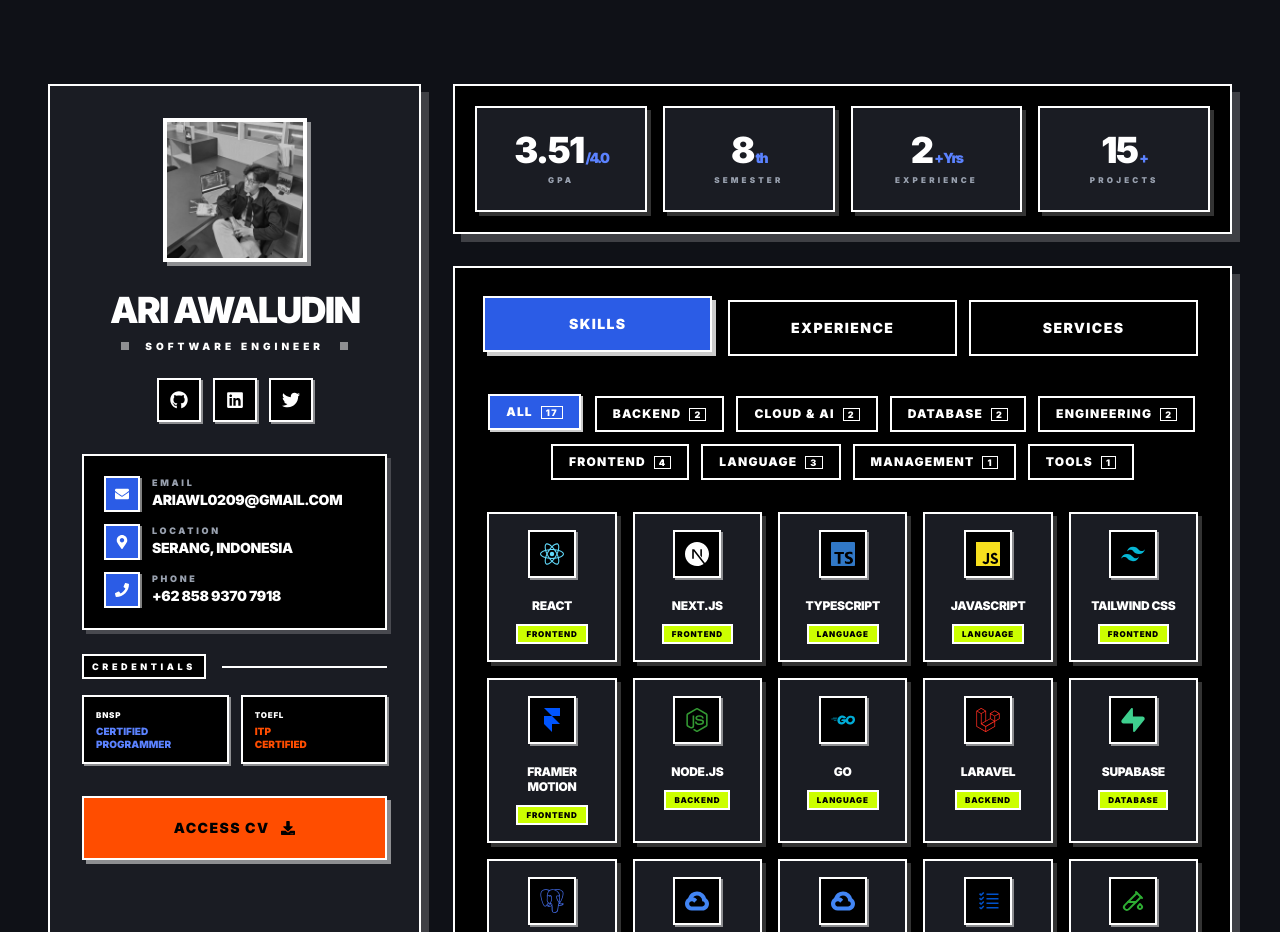
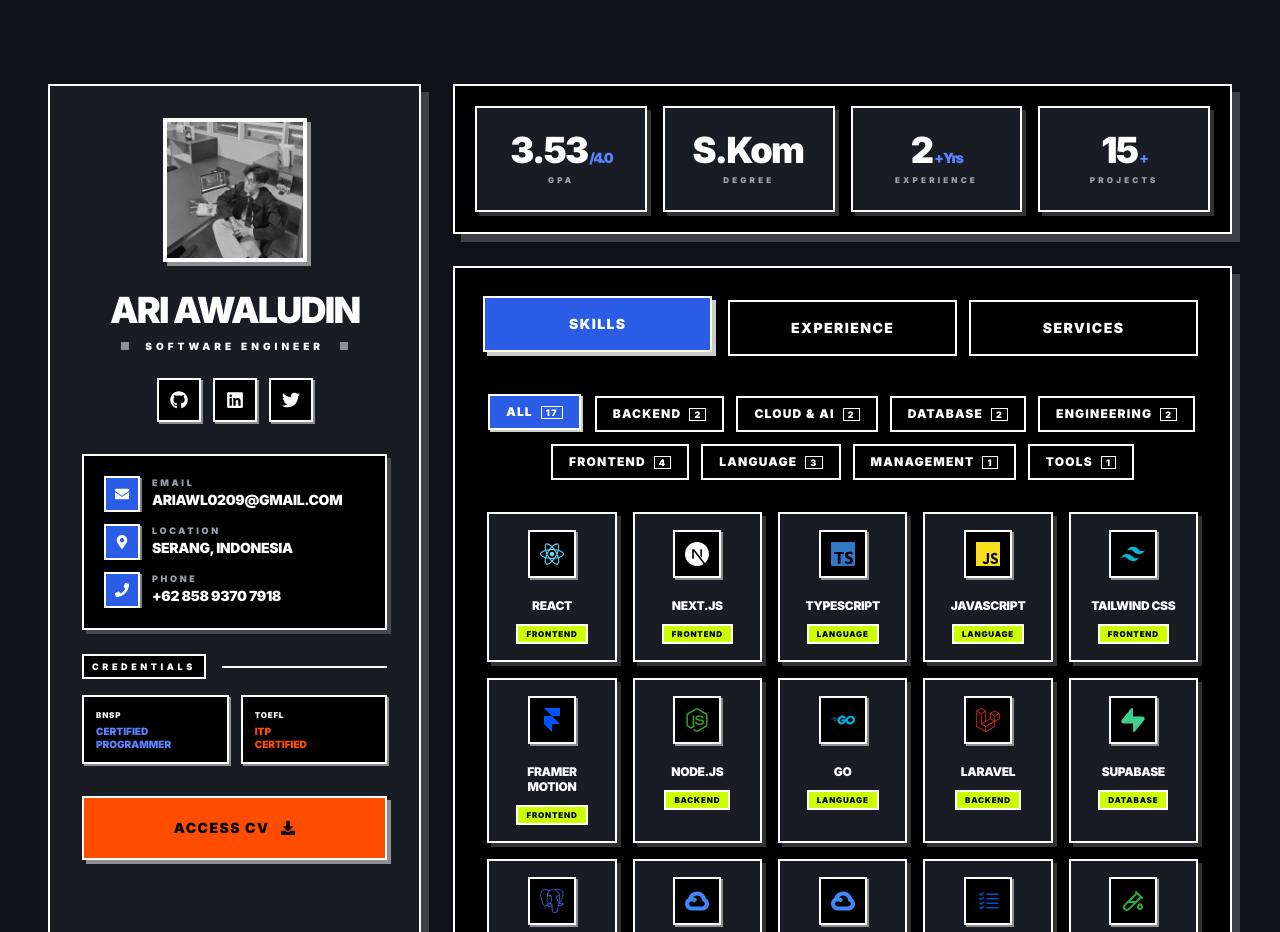
Before and after one commit to AriHyuk/new-porto, a Next.js app: page / in a window 1280 px wide. Shown: the part 1080-2012 px from the top of the page. Built offline with nearby package versions, Linux system fonts and the light colour scheme.

Commit message:
feat: update education stats to S.Kom and 3.53 GPA

```diff
--- a/src/components/About/AboutStats.tsx
+++ b/src/components/About/AboutStats.tsx
@@ -14,8 +14,8 @@ interface AboutStatsProps {
 }
 
 const FALLBACK_STATS: Stat[] = [
-  { label: 'GPA', value: '3.51', suffix: '/4.0' },
-  { label: 'Semester', value: '8', suffix: 'th' },
+  { label: 'GPA', value: '3.53', suffix: '/4.0' },
+  { label: 'Degree', value: 'S.Kom', suffix: '' },
   { label: 'Experience', value: '2', suffix: '+ Yrs' },
   { label: 'Projects', value: '15', suffix: '+' },
 ];
```
